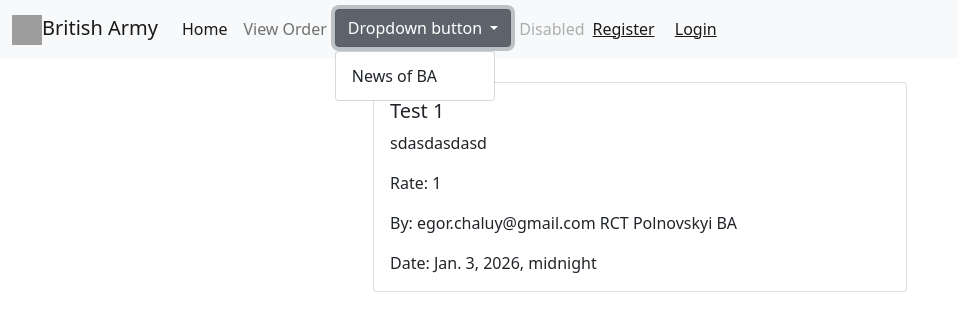
After one commit to UncleMAxwe778/British-Army-, a Django app: page /forum/watching-news-of-british-army/ in a window 1280 px wide, after a click on "Dropdown button". The commit adds this page. Shown: the top 331 px of the page, without its empty margins (0-958 px from the left). Run offline with Django 5.2, Linux system fonts and the light colour scheme; data comes from the database, SQL or seed files in the repository; grey boxes are pictures that could not be loaded.

Commit message:
second update of BA(British Army)

```diff
--- a/blog/settings.py
+++ b/blog/settings.py
@@ -136,6 +136,9 @@ ALLOWED_ORDER_RANKS = [
     "GEN",
 ]
 
+ALLOWED_NEWS_ROLES = ["PRESS"]
+
+
 AUTH_USER_MODEL = "user_officers.CustomUser"
 
 LOGIN_URL = "auth_officers:login"
--- a/forum/models.py
+++ b/forum/models.py
@@ -3,39 +3,6 @@ from django.db import models
 from django.db.models import TextField
 from django.conf import settings
 
-
-class Steamer(models.Model):
-
-    first_name_steamers = models.CharField()
-    last_name_steamers = models.CharField()
-    call_sign = models.CharField()
-    rank = models.CharField()
-    biography = models.TextField()
-    combat_experience = models.CharField()
-    joined_regiment = models.DateTimeField(auto_now_add=True)
-
-    def __str__(self):
-        return f"{self.first_name_steamers} {self.last_name_steamers}"
-
-
-class Private(models.Model):
-
-    first_name_private = models.CharField()
-    last_name_private = models.CharField()
-    call_sign = models.CharField()
-    rank = models.CharField()
-    biography = models.TextField()
-    university_education = models.CharField()
-    steamer = models.ForeignKey(
-        Steamer,
-        on_delete=models.CASCADE,
-        related_name='private',
-        null=True,
-        blank=True
-    )
-
-    def __str__(self):
-        return f"{self.call_sign} {self.first_name_private} {self.last_name_private}"
 
 class Order(models.Model):
     name_order = models.CharField()
@@ -44,7 +11,7 @@ class Order(models.Model):
     user = models.ForeignKey(
         settings.AUTH_USER_MODEL,
         on_delete=models.CASCADE,
-        related_name='private',
+        related_name='order',
         null=True,
         blank=True
     )
@@ -52,3 +19,16 @@ class Order(models.Model):
 
     def __str__(self):
         return F"{self.name_order} {self.user} {self.data_giving}"
+
+class News(models.Model):
+    news_name = models.CharField()
+    description_of_news = models.TextField()
+    rate_for_news = models.IntegerField(default=1, validators=[MinValueValidator(0), MaxValueValidator(10)])
+    published_by = models.ForeignKey(
+        settings.AUTH_USER_MODEL,
+        on_delete=models.CASCADE,
+        related_name='news',
+        null=True,
+        blank=True
+    )
+    data_giving = models.DateTimeField()
--- /dev/null
+++ b/forum/templates/forum/all_news.html
@@ -0,0 +1,23 @@
+{% extends 'base.html' %}
+
+{% block title %}LIVE NEWS OF BA{% endblock %}
+
+{% block content %}
+{% for new in news %}
+<div class="container w-50">
+  <div class="card mb-3">
+    <div class="card-body">
+      <h5 class="card-title">{{ new.news_name }}</h5>
+      <p class="card-text">{{ new.description_of_news }}</p>
+      <p class="card-text">Rate: {{ new.rate_for_news }}</p>
+      <p class="card-text">By: {{ new.published_by }}</p>
+      <p class="card-text">Date: {{ new.data_giving }}</p>
+    </div>
+  </div>
+</div>
+{% empty %}
+<div class="alert alert-info">
+  No news has been published yet.
+</div>
+{% endfor %}
+{% endblock %}
--- a/forum/templates/forum/all_order_view.html
+++ b/forum/templates/forum/all_order_view.html
@@ -10,7 +10,7 @@
             <p class="card-text">{{ order.description_of_order }}</p>
             <p class="card-text">{{ order.rate_for_order }}</p>
             <p class="card-text">{{ order.rank }}</p>
-            <p class="card-text">{{ order.user }}</p>
+            <p class="card-text">{{ order.user.first_name }}</p>
             <p class="card-text">{{ order.data_giving }}</p>
         </div>
     </div>
--- a/forum/urls.py
+++ b/forum/urls.py
@@ -1,15 +1,13 @@
 from django.urls import path
-from .views import home, add_steamer, private_view, add_recruit_view, make_order_for_private, show_all_privates, list_of_all_orders
+from .views import home, make_order_for_private, list_of_all_orders, create_news_of_british_army, watching_news_of_british_army
 
 
 app_name = 'forum'
 
 urlpatterns = [
     path('home-page/', home, name='home_page' ),
-    path('steamer-create/', add_steamer, name='add_steamer'),
-    path('private/<int:private_id>', private_view, name='private_view'),
-    path('all-privates-view/', show_all_privates, name='all_privates_view'),
-    path('add-create-view/', add_recruit_view, name='add_private_view'),
     path('make-order-for-soldier/', make_order_for_private, name='make_order_for_soldier'),
-    path('list-of-all-orders/', list_of_all_orders, name='list_of_all_orders')
+    path('list-of-all-orders/', list_of_all_orders, name='list_of_all_orders'),
+    path('create-news-of-british-army/', create_news_of_british_army, name='create_news_of_british_army'),
+    path('watching-news-of-british-army/', watching_news_of_british_army, name='watching_news_of_british_army')
 ]
--- a/forum/views.py
+++ b/forum/views.py
@@ -6,43 +6,21 @@ from django.views.decorators.http import require_POST
 from django.core.paginator import Paginator, EmptyPage, PageNotAnInteger
 from django.contrib import messages
 
-from .forms import RecruitForm, OrderForm, SteamerForm
-from .models import Steamer, Private, Order
+from .forms import OrderForm, NewsForm
+from .models import Order, News
 from .filters import PrivateFilter
 
 def home(request):
-    steamers = Steamer.objects.all()
-    privates_list = Private.objects.all()
-    paginator = Paginator(privates_list , 1)
+    order_list = Order.objects.all()
+    paginator = Paginator(order_list , 1)
     page_number = request.GET.get('page', 1)
     try:
-        privates = paginator.page(page_number)
+        orders = paginator.page(page_number)
     except EmptyPage:
-        privates = paginator.page(paginator.num_pages)
+        orders = paginator.page(paginator.num_pages)
     except PageNotAnInteger:
-        privates = paginator.page(1)
-    return render(request, 'forum/home.html', {'steamers': steamers, 'privates': privates})
-
-def private_view(request, private_id):
-    private = get_object_or_404(Private, id=private_id)
-    return render(request, 'forum/private_view.html', {'private': private})
-
-def show_all_privates(request):
-    privates = Private.objects.all()
-    my_filter = PrivateFilter(request.GET, queryset=privates)
-    privates = my_filter.qs
-    return render(request,'forum/all_privates_view.html', {'privates': privates} )
-
-def add_recruit_view(request):
-    form = RecruitForm()
-    if request.method == "POST":
-        form = RecruitForm(request.POST)
-        if form.is_valid():
-            material = form.save(commit=False)
-            material.save()
-            messages.success(request, "Recruits has been added")
-            return redirect("forum:add_private_view")
-    return render(request, 'forum/create_private.html', {'form': form})
+        orders = paginator.page(1)
+    return render(request, 'forum/home.html', {'orders': orders})
 
 @login_required
 def make_order_for_private(request):
@@ -61,19 +39,30 @@ def make_order_for_private(request):
             return redirect("forum:make_order_for_soldier")
     return render(request, 'forum/make_order_for_recruit.html', {'form': form})
 
-
-def add_steamer(request):
-    form = SteamerForm()
-    if request.method == "POST":
-        form = SteamerForm(request.POST)
-        if form.is_valid():
-            material = form.save(commit=False)
-            material.save()
-            messages.success(request, "Steamer has been added")
-            return redirect("forum:add_steamer")
-    return render(request, 'forum/create_steamer.html', {'form': form})
-
-
 def list_of_all_orders(request):
     orders = Order.objects.all()
     return render(request,'forum/all_order_view.html', {'orders': orders} )
+
+
+
+@login_required
+def create_news_of_british_army(request):
+
+    if not request.user.can_create_news():
+        return HttpResponseForbidden("You don't have permission to create news.")
+
+    form = NewsForm()
+
+    if request.method == "POST":
+        form = NewsForm(request.POST)
+        if form.is_valid():
+            news = form.save(commit=False)
+            news.published_by = request.user
+            news.save()
+            messages.success(request, "The layer of magazine news has been added")
+            return redirect("forum:watching_news_of_british_army")
+    return render(request, 'forum/create_news_of_british_army.html', {'form': form})
+
+def watching_news_of_british_army(request):
+    news = News.objects.all()
+    return render(request,'forum/all_news.html', {'news': news} )
--- a/templates/base.html
+++ b/templates/base.html
@@ -33,13 +33,20 @@
                 <li class="nav-item">
                     <a class="nav-link active" aria-current="page" href="{% url 'forum:home_page' %}">Home</a>
                 </li>
-        {% if private %}
-        <li class="nav-item">
-          <a class="nav-link" href="{% url 'forum:all_privates_view'  %}">View Recruits</a>
-        </li>
-        {% endif %}
                 <li class="nav-item">
                     <a class="nav-link" href="">View Order</a>
+                </li>
+                <li class="dropdown">
+                    <button class="btn btn-secondary dropdown-toggle" type="button" data-bs-toggle="dropdown"
+                            aria-expanded="false">
+                        Dropdown button
+                    </button>
+                    <ul class="dropdown-menu">
+                        <li><a class="dropdown-item" href="{% url 'forum:watching_news_of_british_army' %}">News of BA</a></li>
+                        {% if user.role == "PRESS" %}
+                        <li><a class="dropdown-item" href="{% url 'forum:create_news_of_british_army' %}">Create the news</a></li>
+                        {% endif %}
+                    </ul>
                 </li>
                 <li class="nav-item">
                     <a class="nav-link disabled" href="#" tabindex="-1" aria-disabled="true">Disabled</a>
--- a/user_officers/models.py
+++ b/user_officers/models.py
@@ -21,6 +21,13 @@ class CustomUserManager(BaseUserManager):
 
 
 class CustomUser(AbstractBaseUser, PermissionsMixin):
+
+
+    ROLE_CHOICES = [
+        ("CTZ", "Citizen"),
+        ("PRESS", "Journalist"),
+        ("MLT", "Military")
+    ]
 
     RANK_CHOICES = [
         ("RCT", "Recruit"),
@@ -56,6 +63,7 @@ class CustomUser(AbstractBaseUser, PermissionsMixin):
     email = models.EmailField(unique=True)
     first_name = models.CharField(max_length=75)
     last_name = models.CharField(max_length=95)
+    role = models.CharField(max_length=10,choices=ROLE_CHOICES, default="MLT",)
     rank = models.CharField(max_length=10, choices=RANK_CHOICES, default="RCT")
     regiment = models.CharField(max_length=10, choices=REGIMENT_CHOICES, default="BA")
     is_active = models.BooleanField(default=True)
@@ -80,3 +88,6 @@ class CustomUser(AbstractBaseUser, PermissionsMixin):
 
     def can_create_orders(self):
         return self.rank in settings.ALLOWED_ORDER_RANKS
+
+    def can_create_news(self):
+        return self.role in settings.ALLOWED_NEWS_ROLES
```
Also changed, not shown: forum/forms.py (+11 -18 lines), forum/templates/forum/all_privates_view.html (deleted, +0 -28 lines), forum/templates/forum/create_news_of_british_army.html (added, +31 -0 lines), forum/templates/forum/create_private.html (deleted, +0 -16 lines), forum/templates/forum/create_steamer.html (deleted, +0 -14 lines), forum/templates/forum/private_view.html (deleted, +0 -23 lines), user_officers/forms.py (+11 -2 lines), db.sqlite3, forum/migrations/0003_delete_private_delete_steamer.py (added), forum/migrations/0004_alter_order_user.py (added), forum/migrations/0005_news.py (added), user_officers/migrations/0002_customuser_role.py (added). Lines whose indentation alone changed are shown as unchanged.
